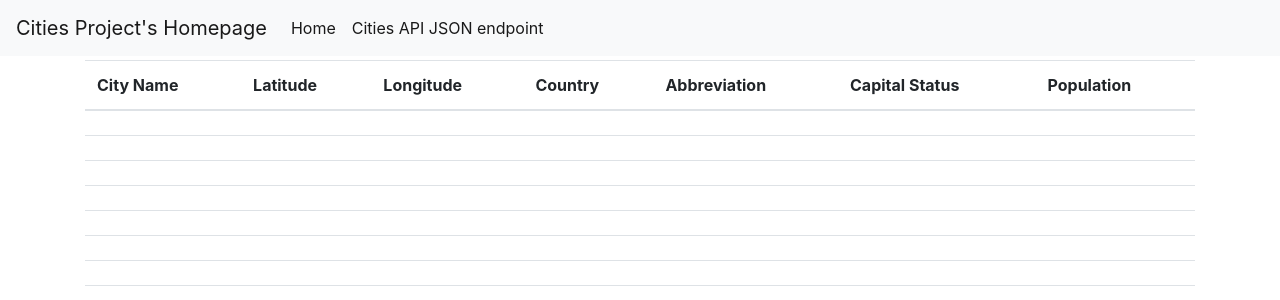
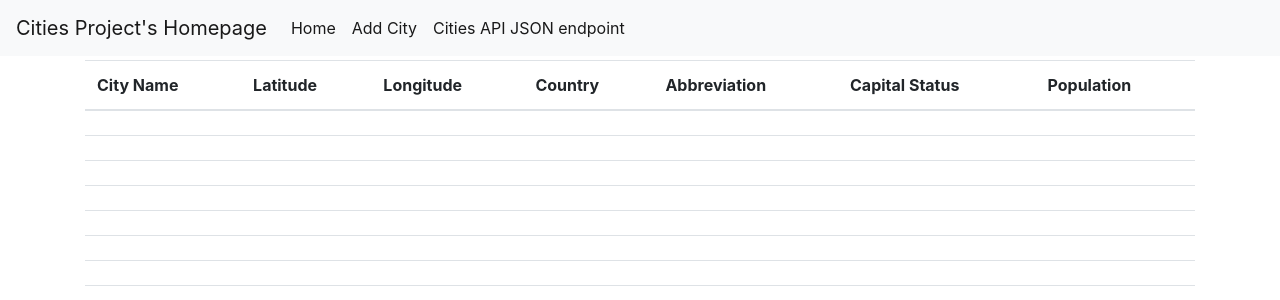
Before and after one commit to mkm99/PythonDockerFlaskPycharm, a Flask app: page / in a window 1280 px wide. Shown: the top 300 px of the page. Run offline with Flask 2, Linux system fonts and the light colour scheme; data comes from the database, SQL or seed files in the repository; lists and menus that the app fills with data are empty; some libraries are stand-ins or nearby versions.

Commit message:
Fix: Added new option on menu "New City"

```diff
--- a/app/templates/layout.html
+++ b/app/templates/layout.html
@@ -22,7 +22,7 @@
 
 
 <nav class="navbar navbar-expand-lg navbar-light bg-light mb-1">
-  <a class="navbar-brand" href="#">{% if user %}{{ user.username }}'s Homepage{% else %}
+  <a class="navbar-brand" href="/">{% if user %}{{ user.username }}'s Homepage{% else %}
     <title>Welcome to My Homepage</title>
     {% endif %}</a>
   <button aria-controls="navbarNavDropdown" aria-expanded="false" aria-label="Toggle navigation" class="navbar-toggler" data-target="#navbarNavDropdown" data-toggle="collapse" type="button">
@@ -31,7 +31,10 @@
   <div class="collapse navbar-collapse" id="navbarNavDropdown">
     <ul class="navbar-nav">
       <li class="nav-item active">
-        <a class="nav-link" href="#">Home <span class="sr-only">(current)</span></a>
+        <a class="nav-link" href="/">Home <span class="sr-only">(current)</span></a>
+      </li>
+      <li class="nav-item active">
+        <a class="nav-link" href="/cities/new">Add City<span class="sr-only">(current)</span></a>
       </li>
       <li class="nav-item active">
         <a class="nav-link" href="api/cities">Cities API JSON endpoint <span class="sr-only">(current)</span></a>
```
